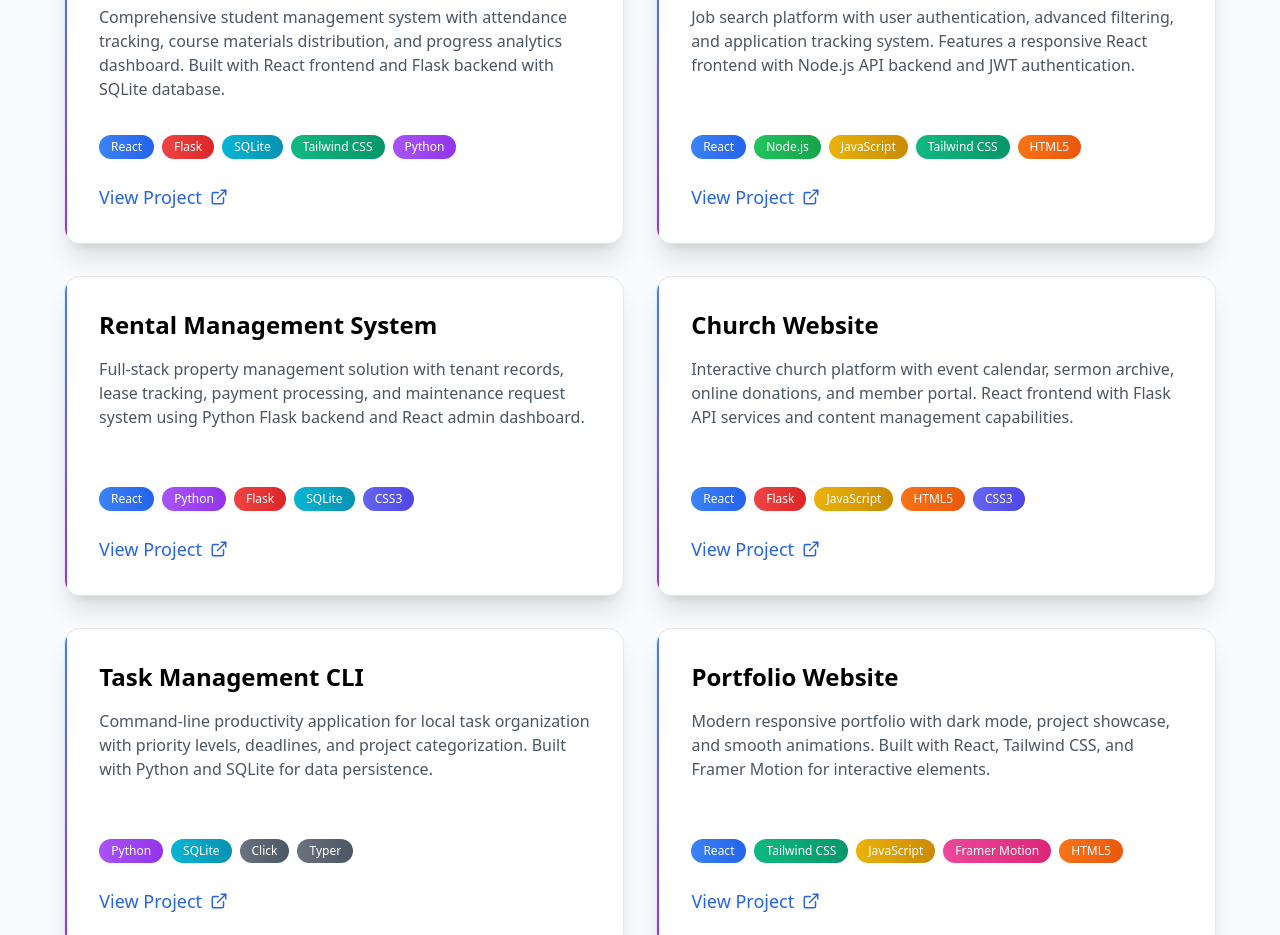
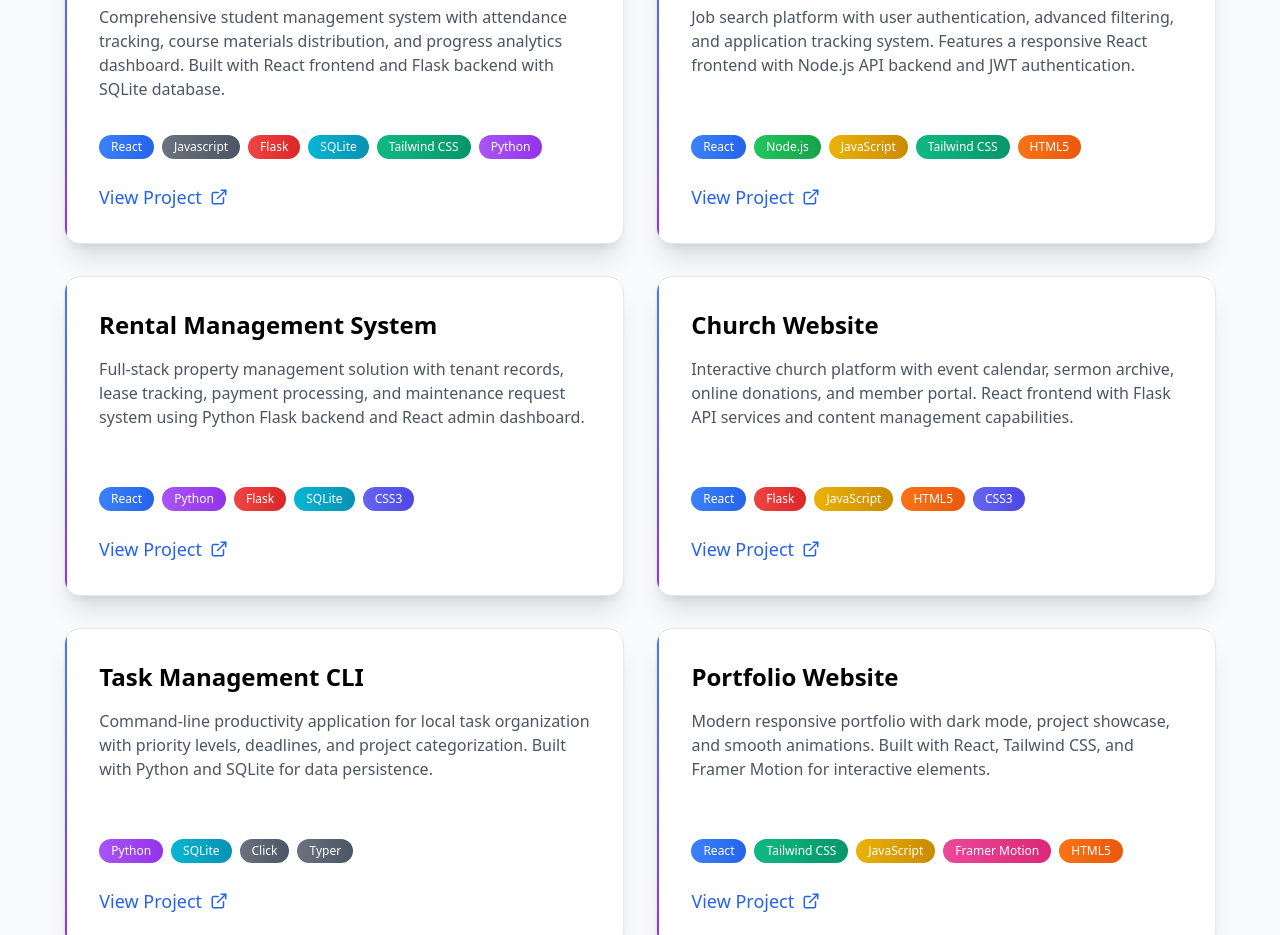
Before and after one commit to masindes/-portfolio_website, a React (Vite) app: page / in a window 1280 px wide. Shown: the part 1520-2455 px from the top of the page. Built offline with nearby package versions, Linux system fonts and the light colour scheme.

Commit message:
initial hero

```diff
--- a/src/components/Projects.jsx
+++ b/src/components/Projects.jsx
@@ -5,7 +5,7 @@ const projects = [
   {
     title: "Moringa School Portal",
     description: "Comprehensive student management system with attendance tracking, course materials distribution, and progress analytics dashboard. Built with React frontend and Flask backend with SQLite database.",
-    tags: ["React", "Flask", "SQLite", "Tailwind CSS", "Python"],
+    tags: ["React", "Javascript", "Flask", "SQLite", "Tailwind CSS", "Python"],
     link: "https://moringa-school-portal-frontend.vercel.app/"
   },
   {
```
